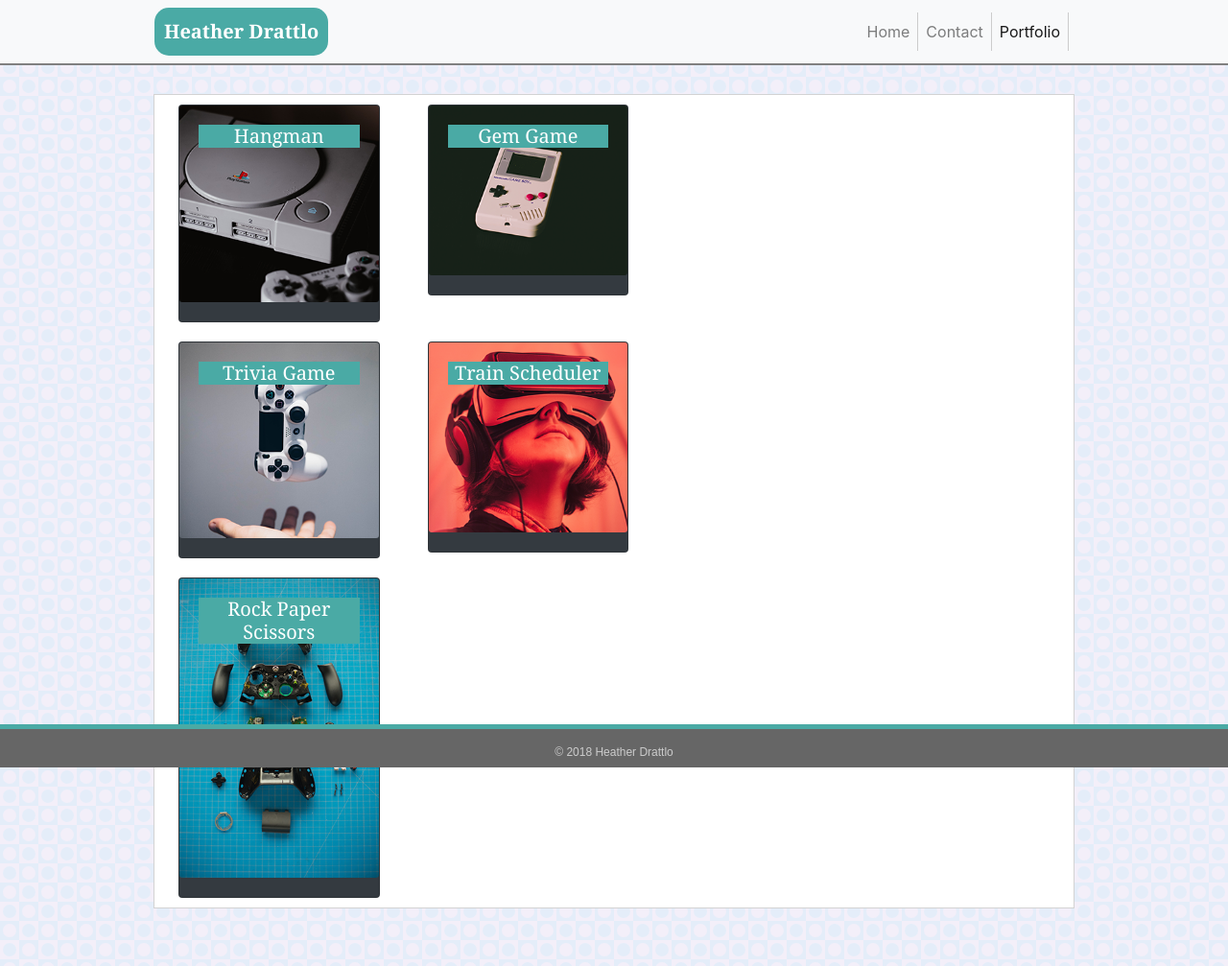
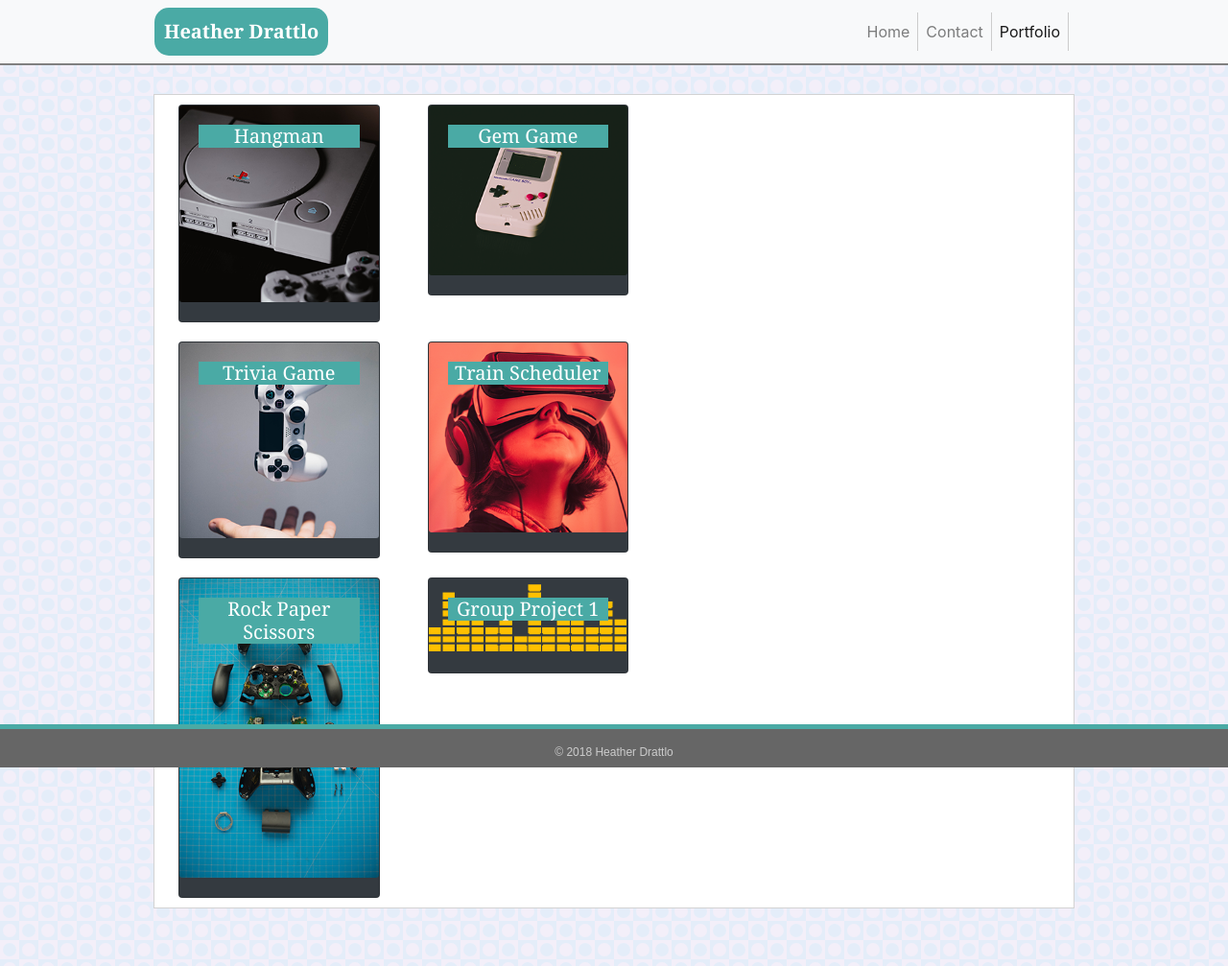
Before and after one commit to hdrattlo88/Bootstrap-Portfolio2, a plain HTML site: page portfolio.html in a window 1280 px wide. Shown: the whole page at 96% size. Drawn offline with nearby package versions, Linux system fonts and the light colour scheme.

Commit message:
Updated Portfolio with group project

```diff
--- a/portfolio.html
+++ b/portfolio.html
@@ -88,6 +88,14 @@
                     </div>
                 </div>
             </div>
+            <div class="col-sm-3">
+                <div class="card bg-dark text-white">
+                    <img class="card-img" src="assets/img/equalizergif1.gif" width: "100" height="auto" alt="Card image">
+                    <div class="card-img-overlay"><a class="link" href="https://jwsalmon.github.io/bandSearcher">
+                        <h5 class="card-title">Group Project 1</h5></a>
+                    </div>
+                </div>
+            </div>
 
         </div>
     </div>
```
Also changed, not shown: index.html (+1 -1 lines), assets/img/equalizergif1.gif (added), assets/img/logo3.png (added).
